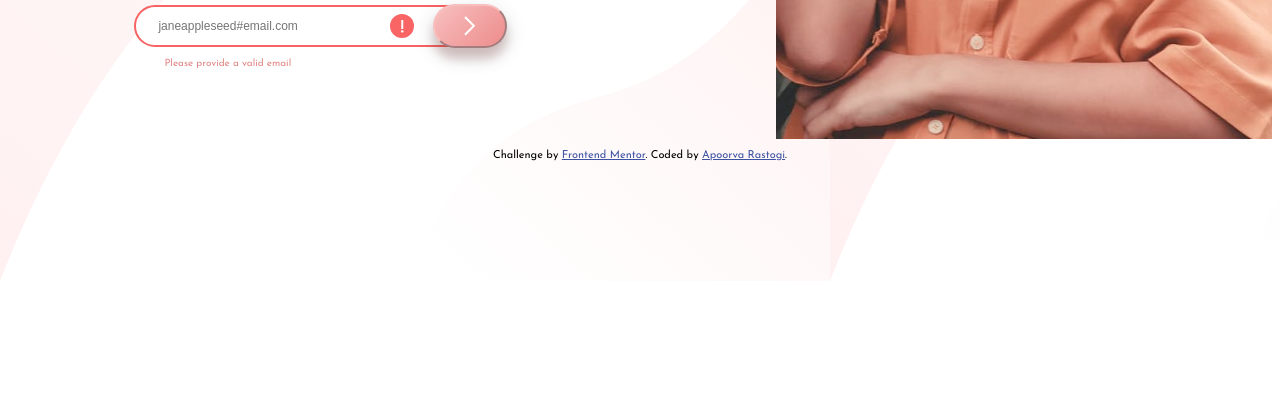
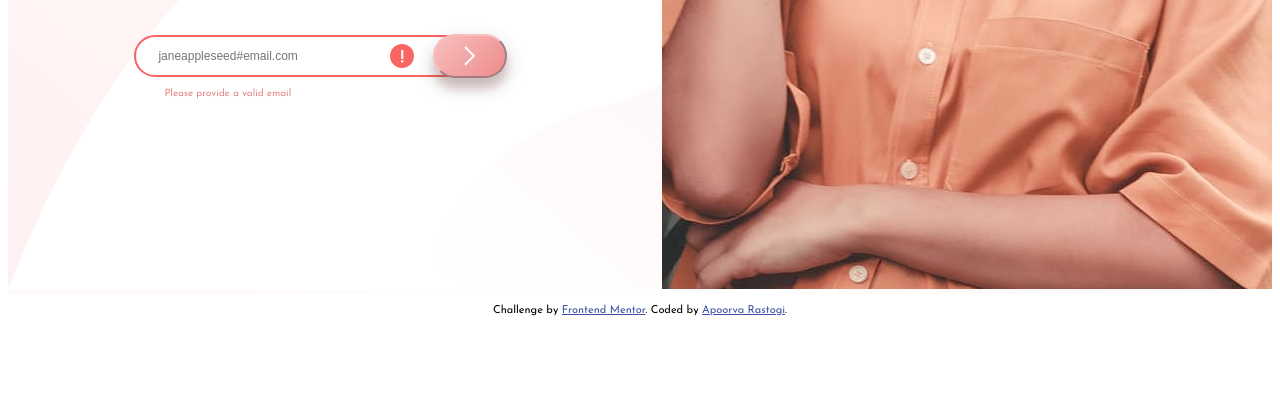
Before and after one commit to apoorva2019/Base-apparel-coming-soon-project, a plain HTML site: page index.html in a window 1280 px wide. Shown: the part 519-939 px from the top of the page. Before the commit the page ends 800 px from the top, so only its background shows below. Drawn offline with Linux system fonts and the light colour scheme.

Commit message:
second commit

```diff
--- a/style.css
+++ b/style.css
@@ -5,13 +5,13 @@
     body{
       font-family: 'Josefin Sans', sans-serif;
     font-size: 18px;
-    background-image: url(./images/bg-pattern-desktop.svg);
+
     }
     .container{
       display: flex;
       flex-wrap: wrap;
       font-family: Josefin Sans;
-      height: 650px;
+      background-image: url(./images/bg-pattern-desktop.svg);
 
     }
     .column{
@@ -80,8 +80,6 @@
       float: right;
     }
     .column2 img{
-      max-height: 650px;
-      max-width: 720px;
     }
        .attribution { font-size: 11px; text-align: center; }
     .attribution a { color: hsl(228, 45%, 44%); }
```
